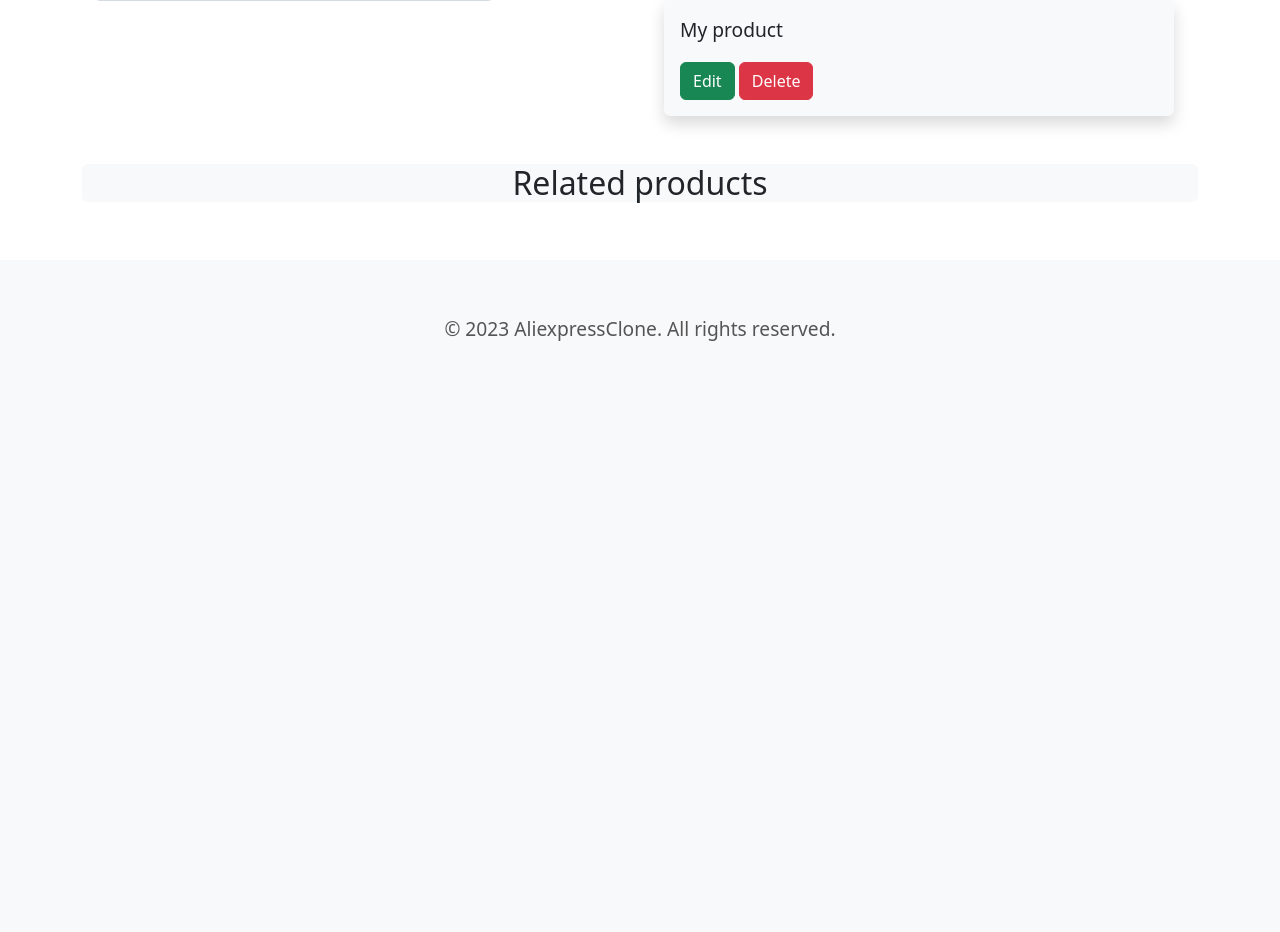
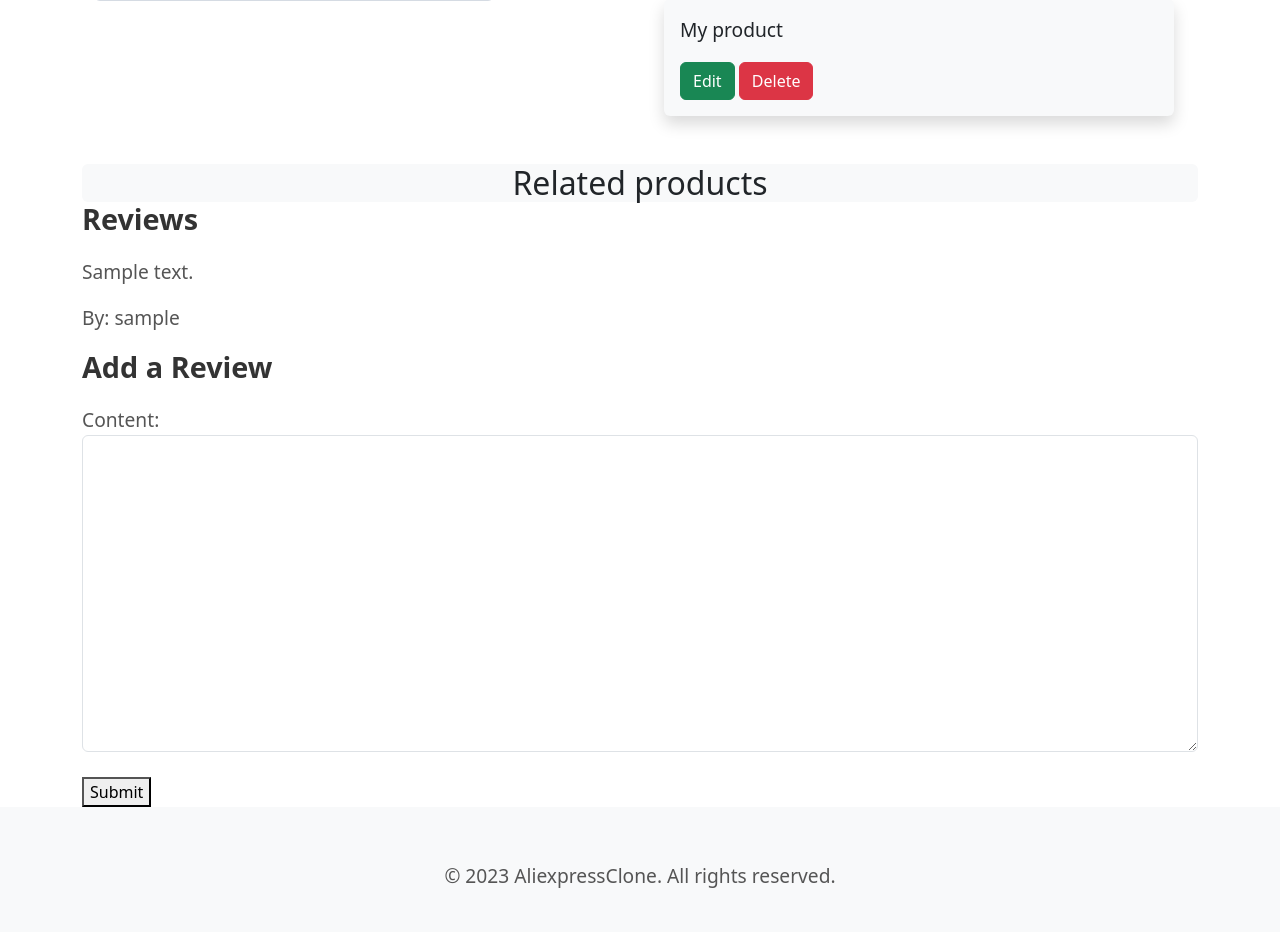
Before and after one commit to Deveno2222/Aliexpress, a Django app: page /items/1/ in a window 1280 px wide. Shown: the part 415-1347 px from the top of the page. Before the commit the page ends 756 px from the top, so only its background shows below. Run offline with Django 4.2, Linux system fonts and the light colour scheme; a user stored in the database is signed in; tables that the repository leaves empty hold one stand-in row (values such as "Sample post"); grey boxes marked "Sample" are stand-in pictures.

Commit message:
Updated html files in item

```diff
--- a/item/templates/item/create.html
+++ b/item/templates/item/create.html
@@ -1,5 +1,4 @@
 {% extends 'base.html' %}
-{}
 
 {% block title %}{{ title }}{% endblock %}
 
--- a/item/templates/item/detail.html
+++ b/item/templates/item/detail.html
@@ -51,6 +51,26 @@
   </div>
 </div>
 
+<div>
+  <h2>Reviews</h2>
+  {% for review in product.reviews.all %}
+  <div class="comment">
+    <p>{{ review.content }}</p>
+    <p>By: {{ review.user.username }}</p>
+  </div>
+  {% empty %}
+    <p>No comments yet.</p>
+  {% endfor %}
+  {% if user.is_authenticated %}
+    <h2>Add a Review</h2>
+    <form method="post">
+        {% csrf_token %}
+        {{ form.as_p }}
+        <button type="submit">Submit</button>
+    </form>
+{% endif %}
+</div>
+
 
 
 
```
